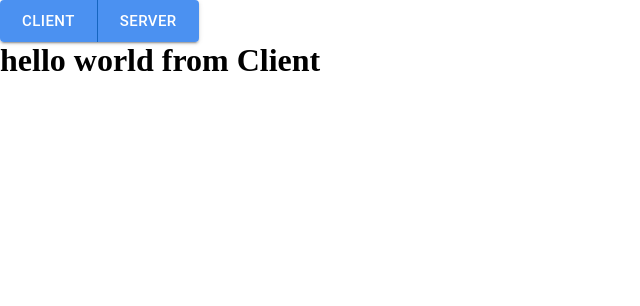
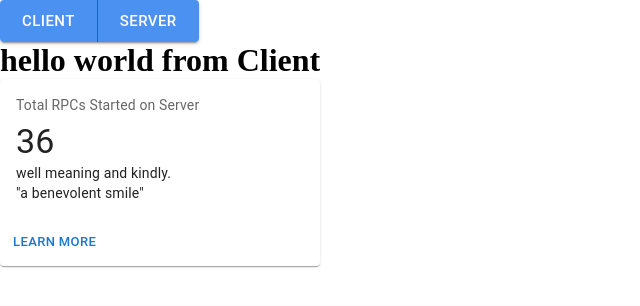
Before and after one commit to oslabs-beta/gRPSeek, a React app: page /client in a window 1280 px wide. Shown: the top 306 px of the page, without its empty margins (0-640 px from the left). Built offline with nearby package versions, Linux system fonts and the light colour scheme.

Commit message:
some box comps

```diff
--- a/src/Pages/Client.tsx
+++ b/src/Pages/Client.tsx
@@ -1,13 +1,17 @@
 import React from "react";
 import NavBar from ".././client/components/NavBar"
+import BoxMetric from ".././client/components/Box"
 
 const Client:React.FC = () => {
     return (
         <>
+        <div>
         <NavBar></NavBar>
         <h1>
             hello world from Client
         </h1>
+        <BoxMetric />
+        </div>
         </>
     )
 }
--- a/src/Pages/Home.tsx
+++ b/src/Pages/Home.tsx
@@ -3,6 +3,7 @@
 
 const Home: React.FC = () => {
   return (
+
     <div className="container">
       <div className="home home--container">
         <h1 className="home home__title">gRPSeek</h1>
--- a/src/Pages/Server.tsx
+++ b/src/Pages/Server.tsx
@@ -1,13 +1,17 @@
 import React from "react";
 import NavBar from ".././client/components/NavBar"
+import BoxMetric from ".././client/components/Box"
 
 const Server:React.FC = () => {
     return (
         <>
+        <div>
         <NavBar></NavBar>
         <h1>
             hello world from Server
         </h1>
+        <BoxMetric />
+        </div>
         </>
     )
 }
--- a/src/client/components/Box.tsx
+++ b/src/client/components/Box.tsx
@@ -0,0 +1,37 @@
+import * as React from 'react';
+import Card from '@mui/material/Card';
+import CardActions from '@mui/material/CardActions';
+import CardContent from '@mui/material/CardContent';
+import Button from '@mui/material/Button';
+import Typography from '@mui/material/Typography';
+
+
+
+const BoxMetric:React.FC = () => {
+
+    return(
+        <>
+    <Card sx={{ width: '25%' }}>
+      <CardContent>
+        <Typography sx={{ fontSize: 14 }} color="text.secondary" gutterBottom>
+        Total RPCs Started on Server
+        </Typography>
+        <Typography variant="h4" component="div">
+          36
+        </Typography>
+
+        <Typography variant="body2">
+          well meaning and kindly.
+          <br />
+          {'"a benevolent smile"'}
+        </Typography>
+      </CardContent>
+      <CardActions>
+        <Button size="small">Learn More</Button>
+      </CardActions>
+    </Card>
+        </>
+    )
+}
+
+export default BoxMetric
```
